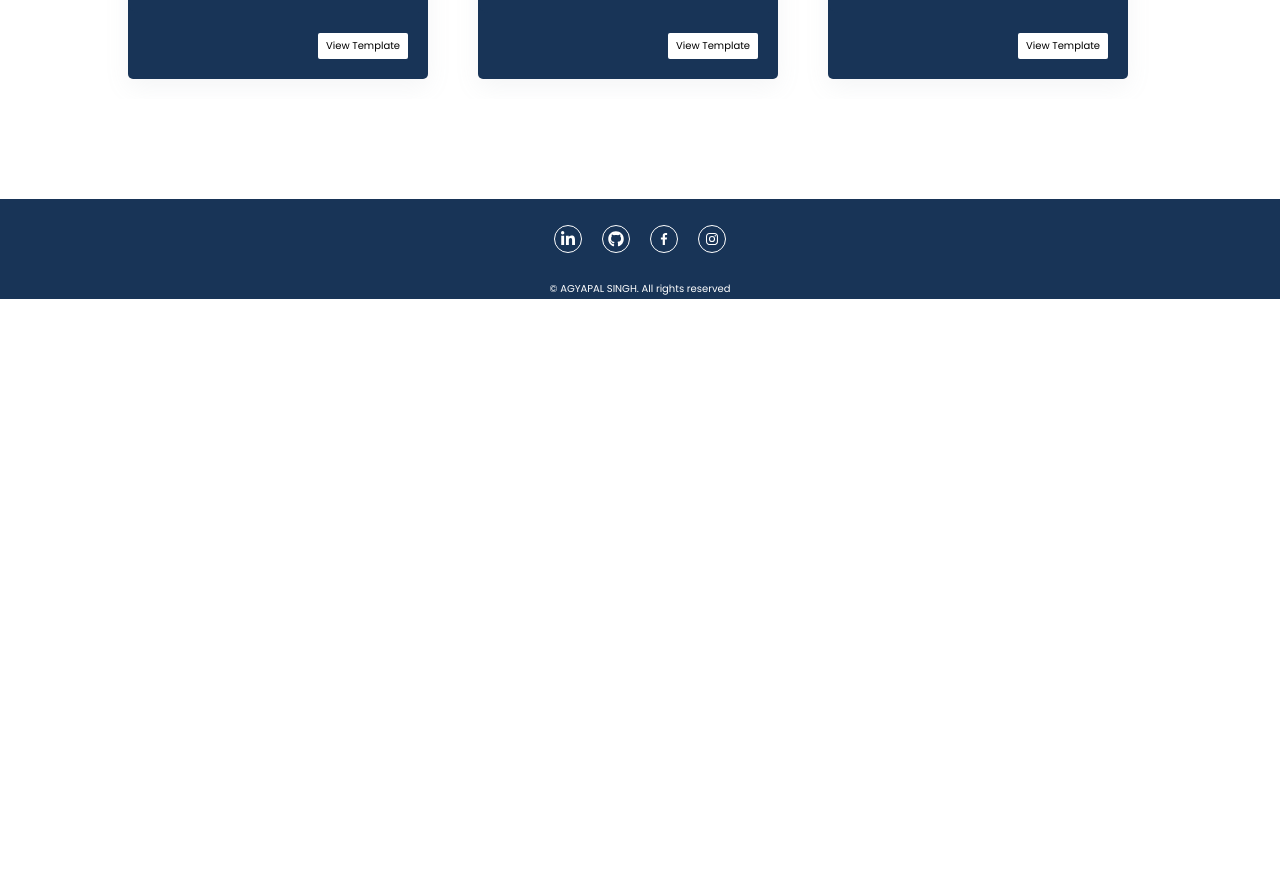
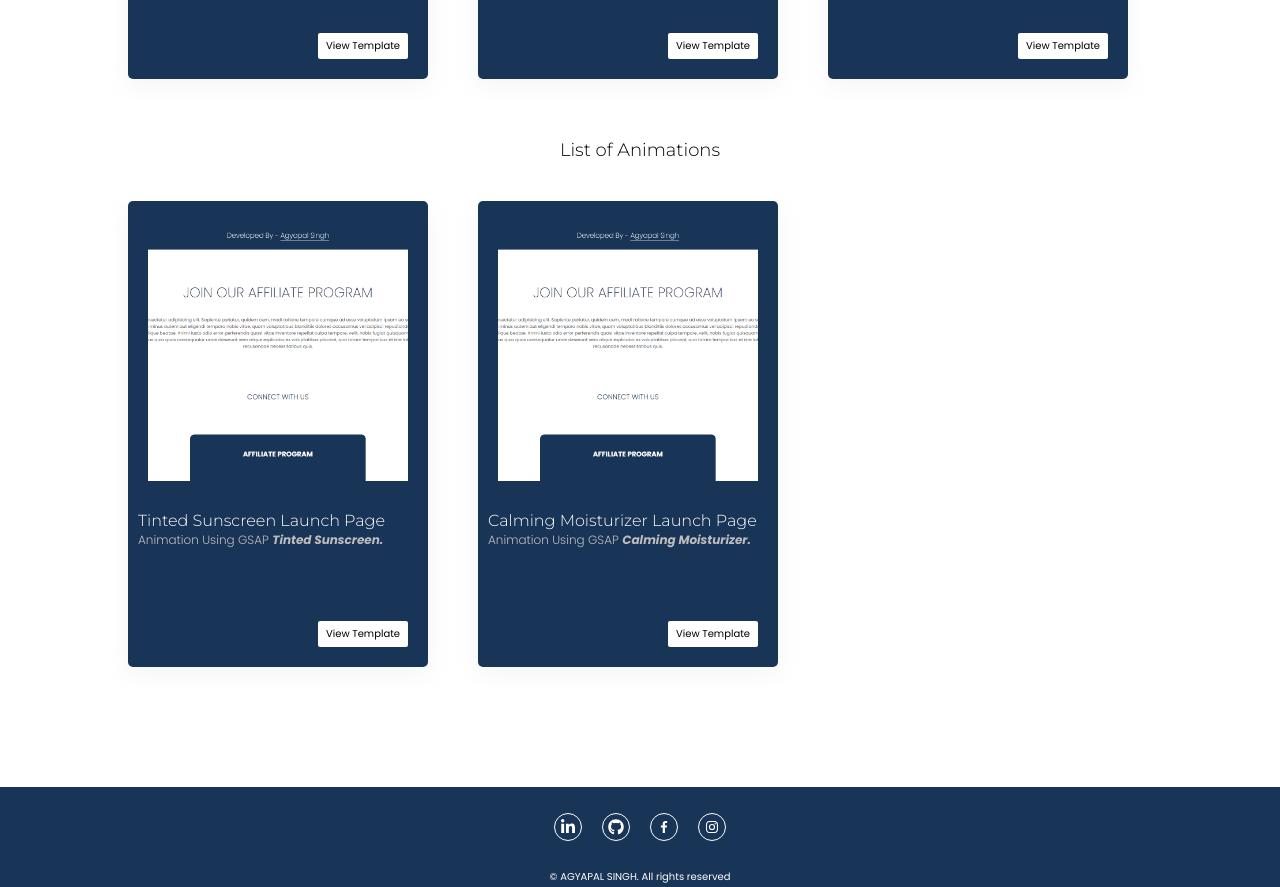
Before and after one commit to AgyapalSingh/React-Templates-Projects, a React (Vite) app: page / in a window 1280 px wide. Shown: the part 620-1507 px from the top of the page. Before the commit the page ends 919 px from the top, so only its background shows below. Built offline with nearby package versions, Linux system fonts and the light colour scheme.

Commit message:
Animation (Tinted launch page setup) component created and routing done

```diff
--- a/src/App.jsx
+++ b/src/App.jsx
@@ -7,6 +7,7 @@ import HomePage from "./Components/HomePage";
 import Careers from "./Components/Template/Careers";
 import Faqs from "./Components/Template/Faqs";
 import AffiliateProgram from "./Components/Template/AffiliateProgram";
+import TintedLaunchPage from "./Components/Animations/TintedLaunchPage";
 
 function App() {
   const [showTopButton, setShowTopButton] = useState(false);
@@ -37,6 +38,7 @@ function App() {
         <Route path="/affiliate-program-page" element={<AffiliateProgram />} />
         <Route path="/careers-page" element={<Careers />} />
         <Route path="/faqs-page" element={<Faqs/>} />
+        <Route path="/tinted-sunscreen-launch-page" element={<TintedLaunchPage/>} />
       </Routes>
       <Footer />
     </>
--- /dev/null
+++ b/src/Components/Animations/TintedLaunchPage.jsx
@@ -0,0 +1,11 @@
+import React from "react";
+
+const TintedLaunchPage = () => {
+  return (
+    <main className="ag-tempalte-container">
+      <div>TintedLaunchPage</div>
+    </main>
+  );
+};
+
+export default TintedLaunchPage;
--- a/src/Components/HomePage.jsx
+++ b/src/Components/HomePage.jsx
@@ -1,7 +1,7 @@
 import React from "react";
-import { FaBars } from "react-icons/fa";
 import { Link } from "react-router-dom";
-import data from "../Data/Data.json";
+import data from "../Data/TemplateData.json";
+import animationData from "../Data/AnimationData.json"
 
 const HomePage = () => {
   return (
@@ -38,6 +38,42 @@ const HomePage = () => {
           ))}
         </div>
       </section>
+
+
+      <h1 className="ag-template-title">List of Animations</h1>
+
+
+      <section className="ag-template-section">
+        <div className="ag-template-card-container">
+          {animationData.map((item, index) => (
+            <div className="ag-template-card" key={index}>
+              <div className="ag-template-card-image">
+                {item.img && <img src={item.img} alt={item.title} />}
+              </div>
+
+              <div className="ag-template-card-content">
+                <div className="ag-template-card-info">
+                  <h1>{item.title}</h1>
+                  <span>
+                  {item["description"]}
+                    <i>
+                      {" "}
+                      <b>{item["description-2"]}</b>
+                    </i>
+                  </span>
+                </div>
+              </div>
+
+              <div className="ag-template-card-btn">
+                <Link to={`/${item.linkTo}`}>
+                  <p>View Template</p>
+                </Link>
+              </div>
+            </div>
+          ))}
+        </div>
+      </section>
+
     </main>
   );
 };
--- /dev/null
+++ b/src/Data/AnimationData.json
@@ -0,0 +1,18 @@
+[
+    {
+      "id": 1,
+      "title": "Tinted Sunscreen Launch Page",
+      "description": "Animation Using GSAP",
+      "description-2": "Tinted Sunscreen.",
+      "linkTo": "tinted-sunscreen-launch-page",
+      "img": "/imgs/Affliliate-project.png"
+    },
+    {
+      "id": 2,
+      "title": "Calming Moisturizer Launch Page",
+      "description": "Animation Using GSAP",
+      "description-2": "Calming Moisturizer.  ",
+      "linkTo": "careers-page",
+      "img": "/imgs/Affliliate-project.png"
+    }
+  ]
```
Also changed, not shown: src/Data/TemplateData.json (renamed from src/Data/Data.json).
